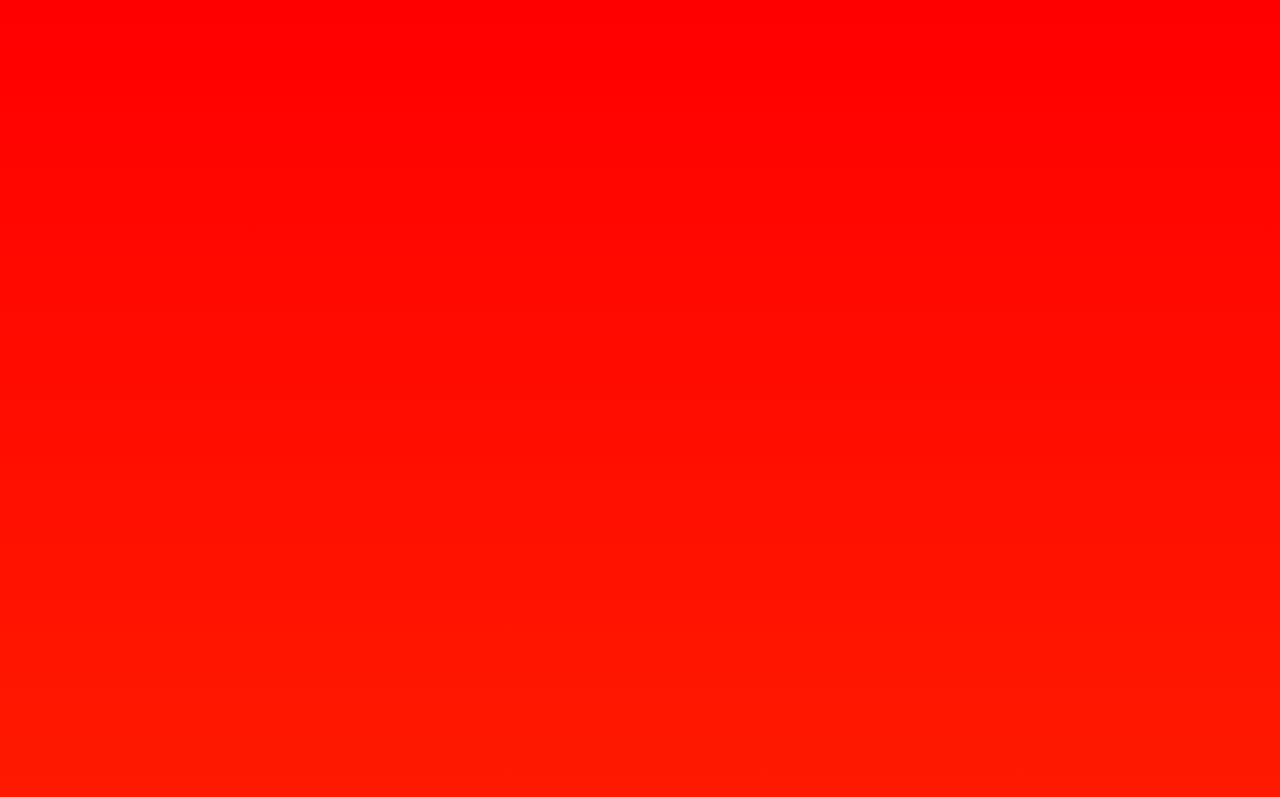
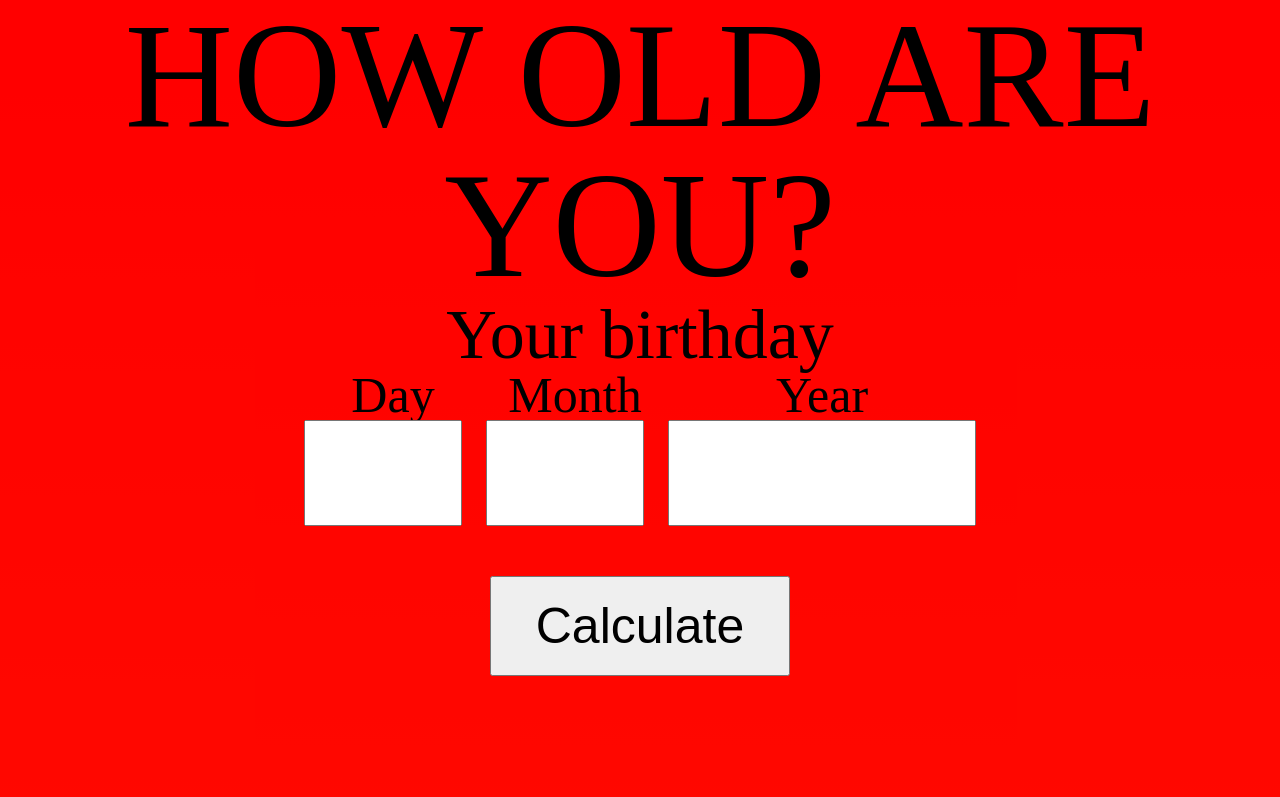
Before and after one commit to veljko85/howoldareyou, a plain HTML site: page index.html in a window 1280 px wide. Shown: the top 797 px of the page. Drawn offline with nearby package versions, Linux system fonts and the light colour scheme.

Commit message:
Add files via upload

```diff
--- a/js/main.js
+++ b/js/main.js
@@ -17,6 +17,8 @@ $(document).ready(function(){
 				var monOld = presMonth - mesec;
 				var yearOld = presYear - godina;
 
+				document.getElementById("wrap").style.marginTop = "833px";
+
 				if (dayOld < 0 && monOld >= 0){
 					document.getElementById("oldnes").innerHTML = "You are old " + (dayOld + 30) + " days, "  + (monOld -1) + " months, and " + yearOld + " years.";
 				}
@@ -35,18 +37,23 @@ $(document).ready(function(){
 				}
 				if (godina >= 1930 && godina < 1940) {
 					document.getElementById("toScroll").href = "#thirties";
+
 				}
 				if (godina >= 1940 && godina < 1950) {
 					document.getElementById("toScroll").href = "#forties";
+
 				}
 				if (godina >= 1950 && godina < 1960) {
 					document.getElementById("toScroll").href = "#fifties";
+
 				}
 				if (godina >= 1960 && godina < 1970) {
 					document.getElementById("toScroll").href = "#sixties";
+
 				}
 				if (godina >= 1970 && godina < 1980) {
 					document.getElementById("toScroll").href = "#seventies";
+
 				}
 				if (godina >= 1980 && godina < 1990) {
 					document.getElementById("toScroll").href = "#eighties";
@@ -54,9 +61,11 @@ $(document).ready(function(){
 				}
 				if (godina >= 1990 && godina < 2000) {
 					document.getElementById("toScroll").href = "#nineties";
+
 				}
 				if (godina >= 2000 && godina < 2010) {
 					document.getElementById("toScroll").href = "#twoThousands";
+
 				}
 				if (godina >= 2010 && godina < 2020) {
 					document.getElementById("toScroll").href = "#tens";
--- a/partials/mobile.scss
+++ b/partials/mobile.scss
@@ -8,9 +8,9 @@
 		#wrap	{
 			text-align: center;
 			width: 100%;
-			margin-top: 833px;
 			position: fixed;
 			background-color: rgba(255, 0, 0, 0.7);
+			transition: 2s;
 
 			.top	{
 				width: 100%;
```
Also changed, not shown: partials/mobile.css, scss/style.css, 2 other files.
